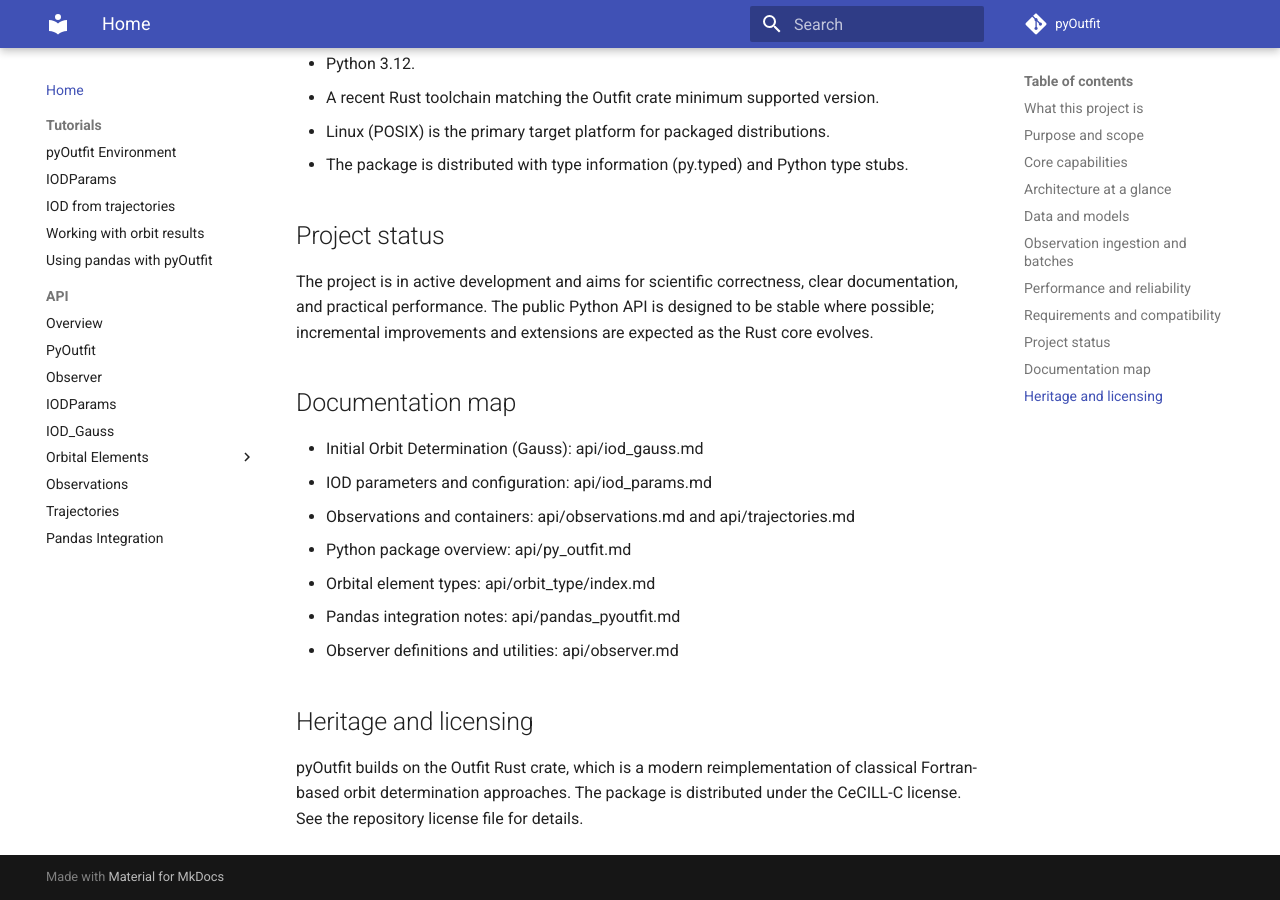
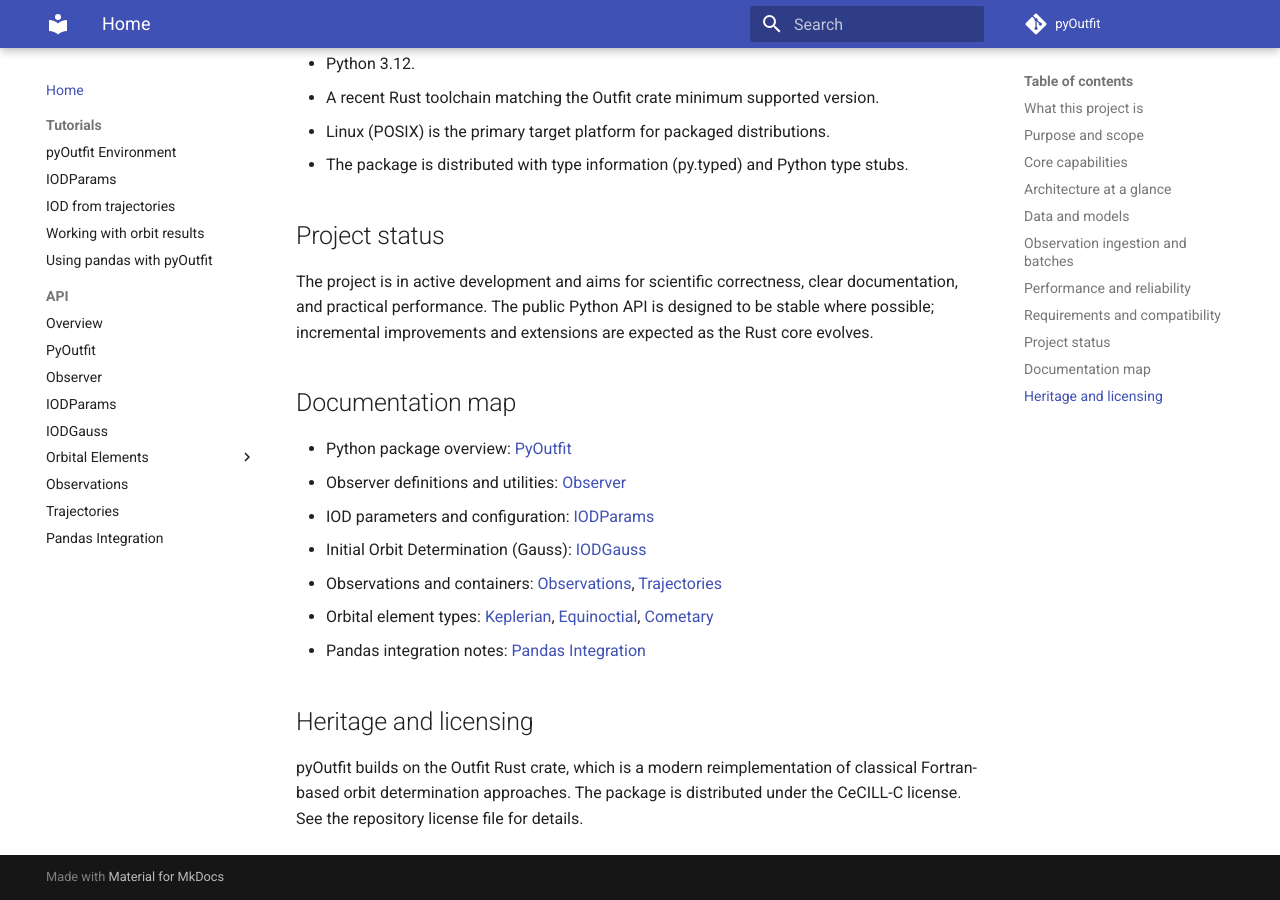
Before and after one commit to FusRoman/pyOutfit, an MkDocs documentation site: the page built from docs/index.md, in a window 1280 px wide and 900 px high, scrolled down 2136 px. Built offline with MkDocs 1.6.1 and Material for MkDocs 9.7.7, drawn with Linux system fonts in a browser that asks for light colours; comment, search, counter and statistics services are not loaded; the version menu is left out.

Commit message:
small updates on docs

```diff
--- a/docs/index.md
+++ b/docs/index.md
@@ -59,13 +59,13 @@ The project is in active development and aims for scientific correctness, clear
 
 ## Documentation map
 
-- Initial Orbit Determination (Gauss): api/iod_gauss.md
-- IOD parameters and configuration: api/iod_params.md
-- Observations and containers: api/observations.md and api/trajectories.md
-- Python package overview: api/py_outfit.md
-- Orbital element types: api/orbit_type/index.md
-- Pandas integration notes: api/pandas_pyoutfit.md
-- Observer definitions and utilities: api/observer.md
+- Python package overview: [PyOutfit](api/py_outfit.md)
+- Observer definitions and utilities: [Observer](api/observer.md)
+- IOD parameters and configuration: [IODParams](api/iod_params.md)
+- Initial Orbit Determination (Gauss): [IODGauss](api/iod_gauss.md)
+- Observations and containers: [Observations](api/observations.md), [Trajectories](api/trajectories.md)
+- Orbital element types: [Keplerian](api/orbit_type/keplerian.md), [Equinoctial](api/orbit_type/equinoctial.md), [Cometary](api/orbit_type/cometary.md)
+- Pandas integration notes: [Pandas Integration](api/pandas_pyoutfit.md)
 
 ## Heritage and licensing
 
--- a/docs/tutorials/tutorial_snippets/trajectories_estimate_single.py
+++ b/docs/tutorials/tutorial_snippets/trajectories_estimate_single.py
@@ -105,7 +105,7 @@ ts = TrajectorySet.from_numpy_degrees(
 
 params = IODParams.builder().max_triplets(100).build()
 
-# Pick the only key in this tiny example
+# Pick the first key in this tiny example
 key = ts.keys()[0]
 obs_view = ts[key]
 res, rms = obs_view.estimate_best_orbit(env, params, seed=123)
--- a/mkdocs.yml
+++ b/mkdocs.yml
@@ -55,7 +55,7 @@ nav:
       - PyOutfit: api/py_outfit.md
       - Observer: api/observer.md
       - IODParams: api/iod_params.md
-      - IOD_Gauss: api/iod_gauss.md
+      - IODGauss: api/iod_gauss.md
       - Orbital Elements:
           - Keplerian Elements: api/orbit_type/keplerian.md
           - Equinoctial Elements: api/orbit_type/equinoctial.md
```
